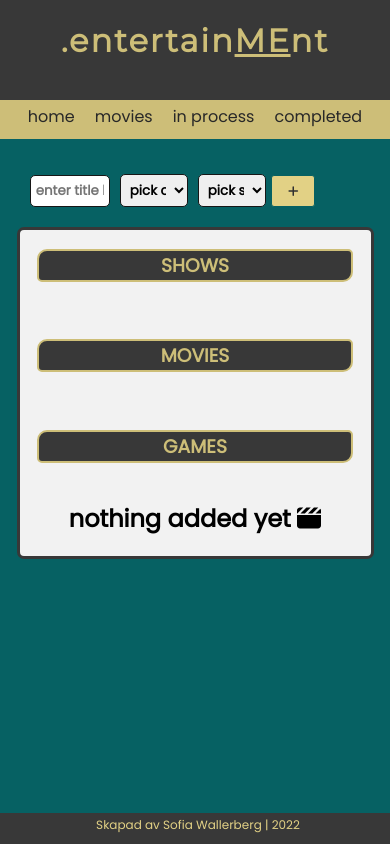
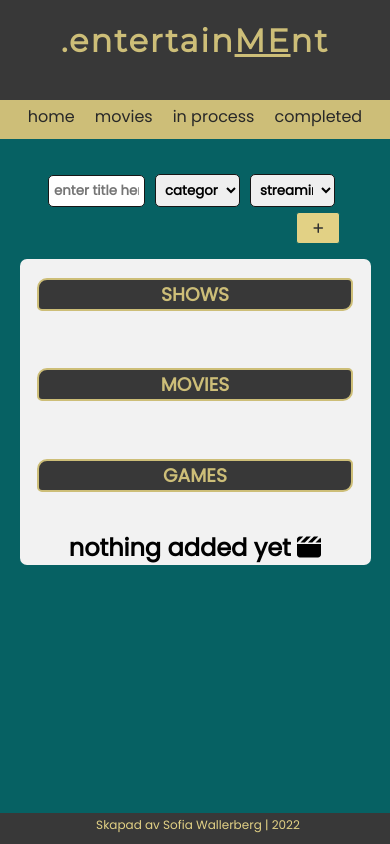
Before and after one commit to efstasia/project-entertainment, a React (Create React App) app: page / in a window 390 px wide. Built offline with nearby package versions, Linux system fonts and the light colour scheme.

Commit message:
fixed: styling mistakes

```diff
--- a/src/components/AddInputForm.js
+++ b/src/components/AddInputForm.js
@@ -23,7 +23,7 @@ export const AddInputForm = ({
         />
         <select onChange={handleSelectMenu} defaultValue='default'>
           <option disabled value={'default'}>
-            pick category here
+            category
           </option>
           <option value='show'>tv-show</option>
           <option value='movie'>movie</option>
@@ -36,7 +36,7 @@ export const AddInputForm = ({
             defaultValue='default'
           >
             <option disabled value={'default'}>
-              pick streaming service
+              streaming service
             </option>
             <option value='netflix'>netflix</option>
             <option value='HBO'>HBO</option>
--- a/src/index.css
+++ b/src/index.css
@@ -97,7 +97,6 @@ select {
 }
 
 .list-container {
-  border: 3px solid #383838;
   border-radius: 7px;
   background: #f2f2f2;
 
@@ -139,6 +138,7 @@ select {
 
 .streaming-service {
   font-size: 12px;
+  padding: 3px 0;
 }
 
 .toggled-list {
@@ -224,11 +224,6 @@ select {
   text-align: center;
 }
 
-.watch-list h3 {
-  width: 50%;
-  margin: auto;
-}
-
 .input-text {
   font-weight: 600;
 }
@@ -271,13 +266,12 @@ select {
 
 @media (max-width: 767px) {
   form {
-    justify-content: center;
     font-size: 14px;
   }
 
   select,
   input {
-    width: 20%;
+    width: 25%;
   }
 
   .movie-list {
--- a/src/pages/Completed.js
+++ b/src/pages/Completed.js
@@ -3,14 +3,6 @@ import React, { useState, useEffect } from 'react';
 import { InputItem } from '../components/InputItem';
 
 export const Completed = ({ id, input }) => {
-  // initial rating value
-  // const handleRating = rate => {
-  //   const rated = inputs.map(input => {
-  //     return input.id === id ? {input, rating: rating} : {...input}
-  //   })
-  //   // other logic
-  //   setRating(rated)
-  // };
   const [inputs, setInputs] = useState(() => {
     const savedInputs = localStorage.getItem('inputs');
     if (savedInputs) {
@@ -50,7 +42,7 @@ export const Completed = ({ id, input }) => {
   const complete = inputs.filter(input => input.completed);
 
   return (
-    <section className='list-container watch-list'>
+    <section className='list-container '>
       <div className='toggled-list'>
         <h3>completed</h3>
         <div className='completed-list'>
--- a/src/pages/CurrentlyWatching.js
+++ b/src/pages/CurrentlyWatching.js
@@ -33,10 +33,10 @@ export const CurrentlyWatching = ({ setCurrentInput, currentInput }) => {
   );
 
   return (
-    <section className='list-container watch-list'>
+    <section className='list-container '>
       <div className='toggled-list'>
         <h3>in process</h3>
-
+        <div className='active-list'>
           {currentlyWatching && (
             <ul className='input-list'>
               {currentlyWatching.map(input => (
@@ -50,6 +50,7 @@ export const CurrentlyWatching = ({ setCurrentInput, currentInput }) => {
             </ul>
           )}
         </div>
+      </div>
     </section>
   );
 };
```
Lines whose indentation alone changed are shown as unchanged.
